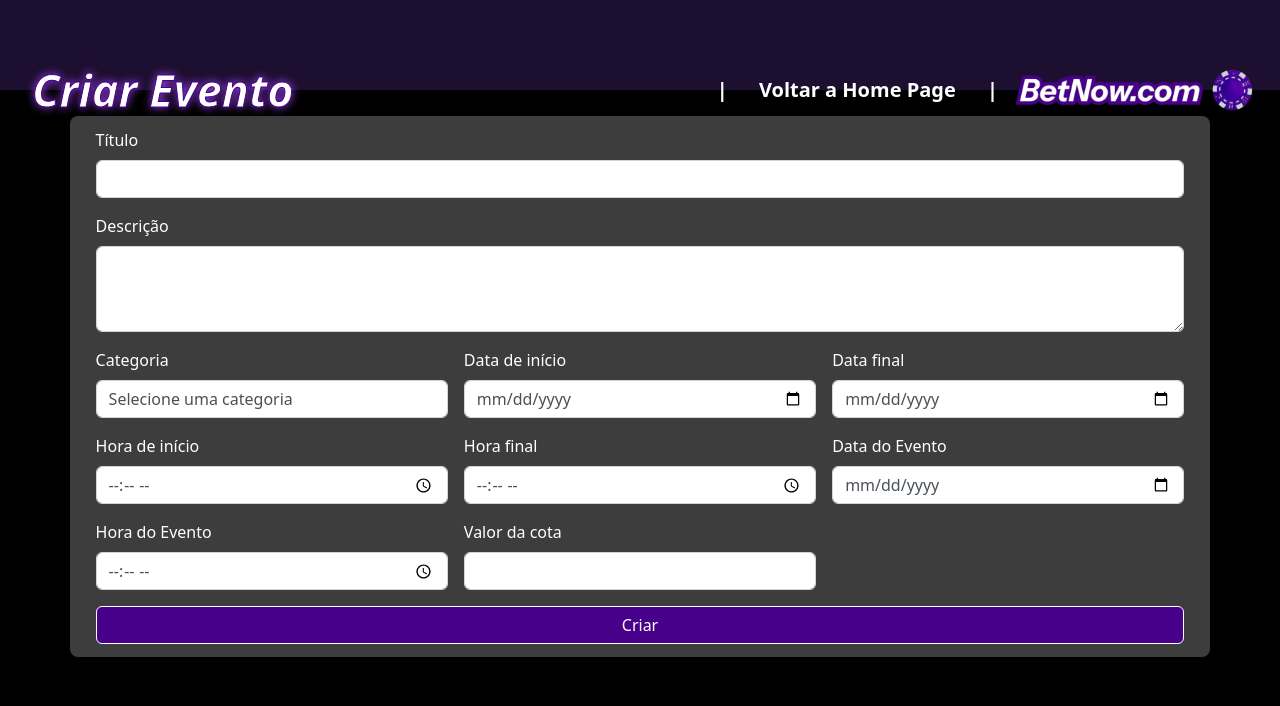
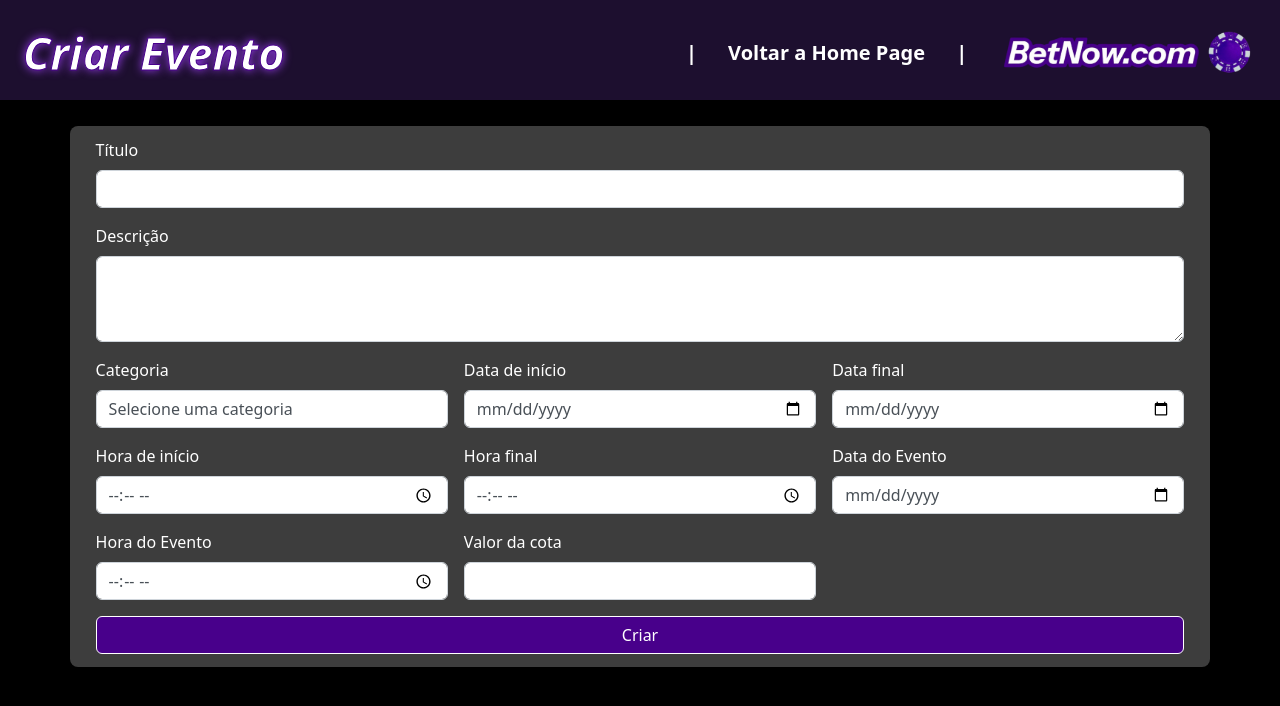
Before and after one commit to Sofiabreug/BetNow.com, a website: page frontend-pi/CriarEvento/CriarEvento.html in a window 1280 px wide. Drawn offline with nearby package versions, Linux system fonts and the light colour scheme.

Commit message:
alterando criar evento

```diff
--- a/frontend-pi/CriarEvento/style_CriarEvento.css
+++ b/frontend-pi/CriarEvento/style_CriarEvento.css
@@ -3,18 +3,25 @@ body {
   background-color: #000000;
 }
 .navbar-custom {
-  height: 90px;
-  background-color: #1d0f2f;
-  padding: 0 16px;
+  display: flex; /* Layout flexível */
+  align-items: center; /* Centraliza verticalmente */
+  justify-content: space-between; /* Espaça uniformemente os itens */
+  height: 100px; /* Altura fixa */
+  background-color: #1d0f2f; /* Fundo */
+  padding: 0 16px; /* Espaçamento interno lateral */
+  box-sizing: border-box; /* Inclui padding na altura total */
+  overflow: hidden; /* Evita que elementos maiores "estourem" */
+  padding: 0 1%;
 }
 .navbar-brand {
   color: white;
-  margin-left: 16px;
-  -webkit-text-stroke: 1px #48008B;
   font-weight: bold;
-  text-shadow: 0px 0px 10px #a443ff;
   font-style: italic;
   font-size: 45px;
+  margin: 0 10px; /* Remove margens extras */
+  -webkit-text-stroke: 1px #48008B;
+  text-shadow: 0px 0px 10px #a443ff;
+  line-height: 90px; /* Centraliza texto verticalmente */
 }
 .confirmation-popup {
 
@@ -98,14 +105,15 @@ body {
   cursor: pointer;
 }
 .navbar-text {
-  margin-right: 16px;
-  gap: 40px;
-  margin-left: auto;
+  display: flex;
+  align-items: center; /* Centraliza os textos */
+  gap: 40px; /* Espaçamento fixo entre itens */
+  margin-top: 0; /* Remove margens extras */
+  line-height: 90px; /* Alinha verticalmente com a navbar */
   font-weight: 600;
   font-size: 20px;
-  display: flex;
-  align-items: center;
-  justify-content: center;
+  margin-right: 100px;
+  margin-left: auto;
 }
 .navbar-text .homepage {
   text-decoration: none;
@@ -115,10 +123,14 @@ body {
   color: #b067ff;
   text-shadow: 0px 0px 5px rgba(176, 103, 255, 0.7);
 }
-.logo{
-  margin-right: 10px;
-  width: 240px;
-  height: 180px;
+
+.logo {
+  width: 100px; /* Largura fixa */
+  height: auto; /* Mantém a proporção */
+  flex-shrink: 0; /* Impede que a imagem encolha */
+  margin-right: 90px; /* Espaçamento lateral */
+  margin-left: 10px;
+  transform: scale(2.5); /* Aumenta o tamanho da imagem */
 }
 .form-container {
   background-color: #3d3d3d;
```
